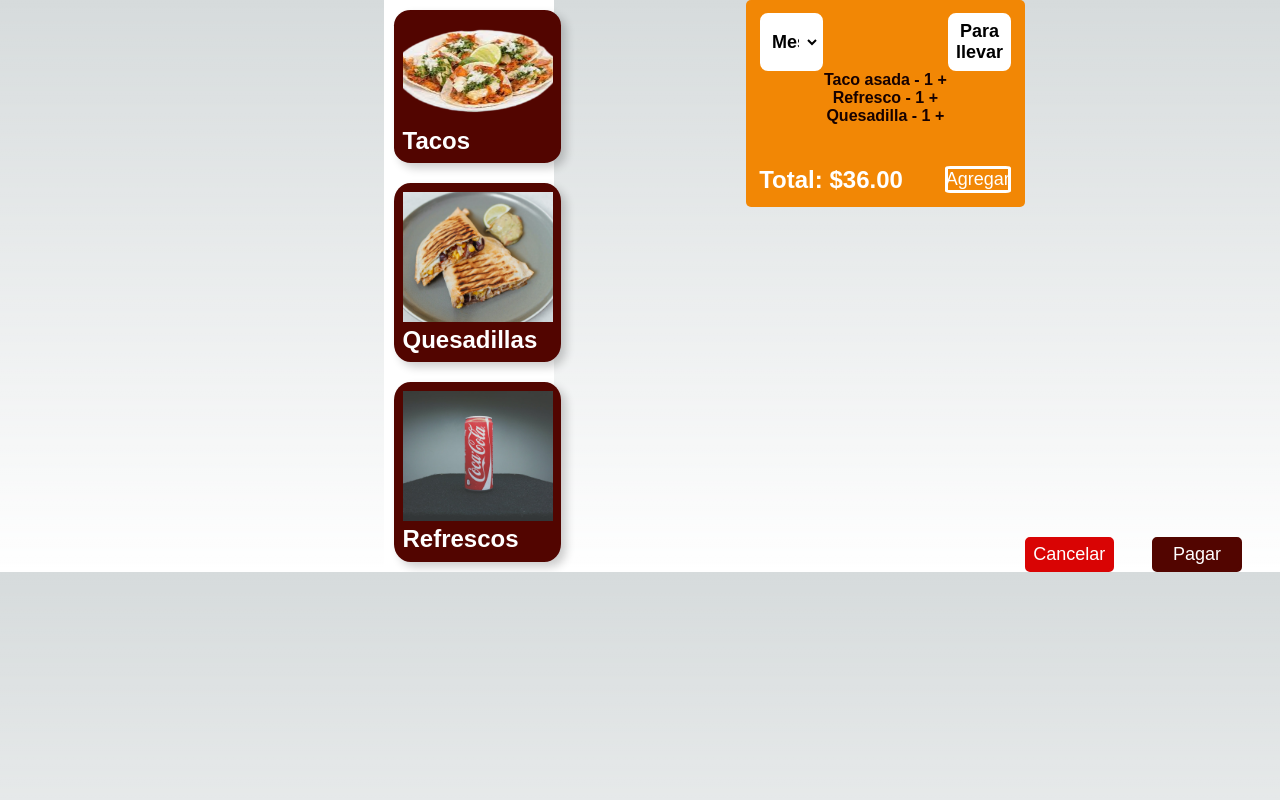
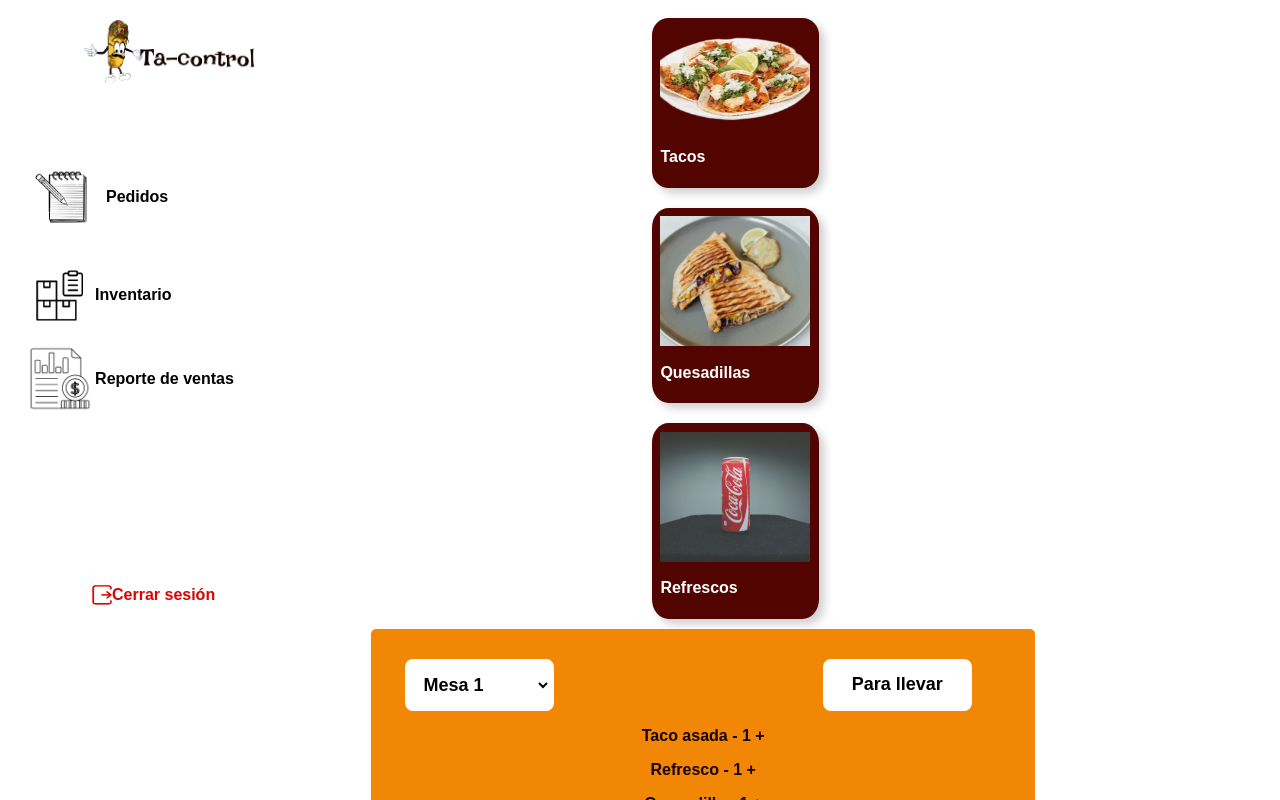
Before and after one commit to practpec/Ta-Control1, a Next.js app: page / in a window 1280 px wide. Shown: the top 800 px of the page. Built offline with nearby package versions, Linux system fonts and the light colour scheme.

Commit message:
sin cambios

```diff
--- a/app/layout.js
+++ b/app/layout.js
@@ -1,17 +1,16 @@
-import { Inter } from 'next/font/google'
-import './globals.css'
-
-const inter = Inter({ subsets: ['latin'] })
-
-export const metadata = {
-  title: 'Create Next App',
-  description: 'Generated by create next app',
-}
-
+"use client"
+import NavGen from "@/components/NavGen";
+import React, { useEffect } from 'react'
 export default function RootLayout({ children }) {
+  useEffect(() => {
+  localStorage.setItem("ver","0");
+  }, []);
   return (
-    <html lang="en">
-      <body className={inter.className}>{children}</body>
-    </html>
+    <div className="container">
+        <div className="blanco">
+        <NavGen/>
+        </div>
+      <div className="naranja">{children}</div>
+    </div>
   )
 }
--- a/app/page.js
+++ b/app/page.js
@@ -1,4 +1,5 @@
 import Pedido from '@/components/Pedido'
+import PedidosTotales from '@/src/app/pedidosTotales/page'
 
 export default function Home() {
   return (
```
